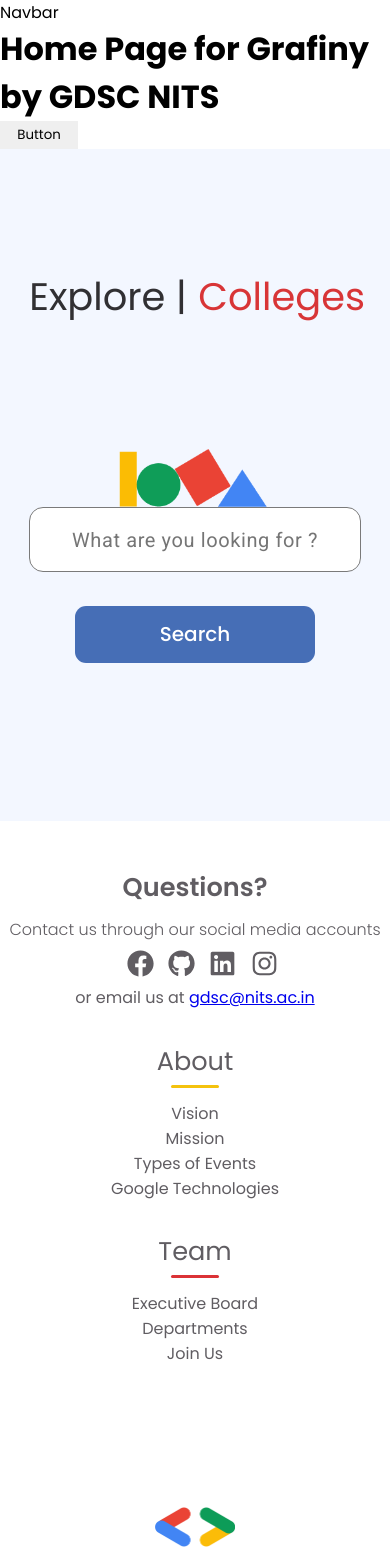
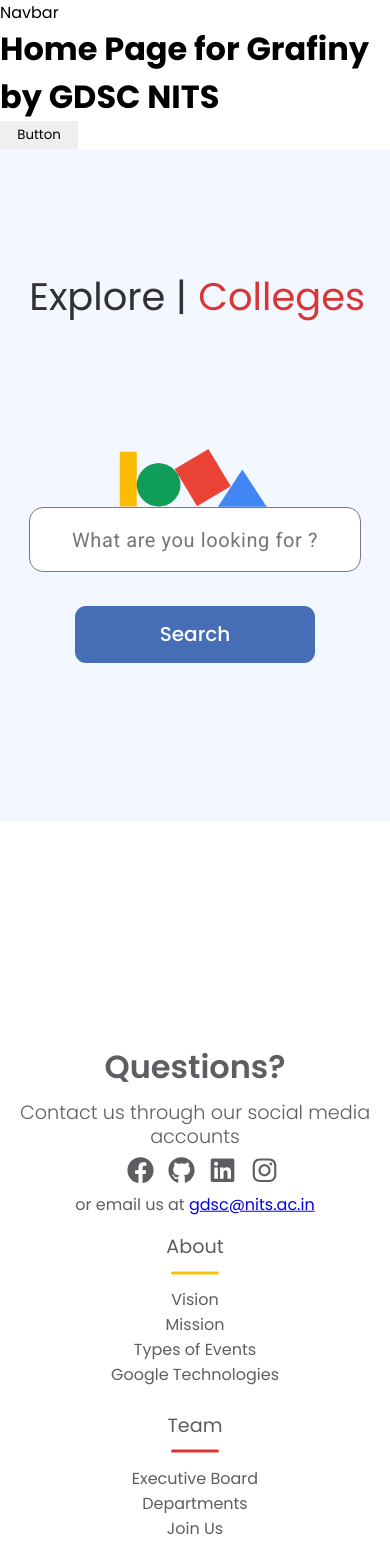
Before and after one commit to gdsc-nits-org/grafiny-client, a React (Vite) app: page / in a window 390 px wide. Shown: the top 1568 px of the page. Built offline with nearby package versions, Linux system fonts and the light colour scheme.

Commit message:
Footer minor changes implemented

```diff
--- a/src/Components/Footer/Footer.jsx
+++ b/src/Components/Footer/Footer.jsx
@@ -5,24 +5,11 @@ import styles from "./Footer.module.scss";
 const Footer = () => {
   return (
     <footer className={styles.footer}>
-      <div className={styles["footer-content"]}>
-        <div className={styles["footer-left"]}>
-          <h3>About</h3>
-          <div className={styles["divider-left"]}></div>
-          <div className={styles["fleft-content"]}>
-            <ul>
-              <li>Vision</li>
-              <li>Mission</li>
-              <li>Types of Events</li>
-              <li>Google Technologies</li>
-            </ul>
-          </div>
-        </div>
       <div className={styles["footer-centre"]}>
         <h3>Questions?</h3>
         <p>Contact us through our social media accounts</p>
         <a
-            href="https://www.facebook.com/gdscnits/"
+          href="https://www.facebok.com/gdscnits/"
           className={styles["social-media-icons"]}
         >
           <FaFacebook className={styles["social-media-icons"]} />
@@ -49,12 +36,46 @@ const Footer = () => {
         <span>or email us at </span>
         <a href="mailto:gdsc@nits.ac.in">gdsc@nits.ac.in</a>
       </div>
+      <div className={styles["footer-content"]}>
+        <div className={styles["footer-left"]}>
+          <h3>About</h3>
+          <div className={styles["divider-left"]}></div>
+          <div className={styles["fleft-content"]}>
+            <ul className={styles["f-listitem"]}>
+              <li>
+                {" "}
+                <a href="/">Vision</a>
+              </li>
+              <li>
+                {" "}
+                <a href="/">Mission</a>
+              </li>
+              <li>
+                <a href="/"> Types of Events</a>
+              </li>
+              <li>
+                <a href="/"> Google Technologies</a>
+              </li>
+            </ul>
+          </div>
+        </div>
         <div className={styles["footer-right"]}>
           <h3>Team</h3>
           <div className={styles["divider-right"]}></div>
-          <p>Executive Board</p>
-          <p>Departments</p>
-          <p>Join Us</p>
+          <ul className={styles["f-listitem"]}>
+            <li>
+              {" "}
+              <a href="/">Executive Board</a>
+            </li>
+            <li>
+              {" "}
+              <a href="/">Departments</a>
+            </li>
+            <li>
+              {" "}
+              <a href="/">Join Us</a>
+            </li>
+          </ul>
         </div>
       </div>
       <div className={styles["footer-end"]}>
--- a/src/Components/Footer/Footer.module.scss
+++ b/src/Components/Footer/Footer.module.scss
@@ -1,6 +1,5 @@
 .footer {
   color: var(--gdsc-neutral-1-100);
-  height: 30vh;
   text-align: center;
   display: flex;
   justify-content: center;
@@ -9,11 +8,9 @@
   .footer-content {
     display: flex;
     justify-content: space-around;
+    // gap: 70vw;
 
     .footer-left {
-      // position: absolute;
-      left: 10vw;
-
       h3 {
         font-family: Poppins;
         font-size: 2em;
@@ -22,10 +19,23 @@
         text-align: center;
       }
 
-      .fleft-content ul li {
-        list-style: none;
-        font-size: 1em;
-        cursor: pointer;
+      .fleft-content {
+        z-index: 3;
+        position: relative;
+
+        .f-listitem * {
+          list-style: none;
+
+          font-size: 1.2em;
+          cursor: pointer;
+
+          text-decoration: none !important;
+          color: var(--gdsc-content-2-100);
+
+          :hover {
+            color: var(--gdsc-dark-1-100);
+          }
+        }
       }
 
       .divider-left {
@@ -38,44 +48,19 @@
       }
     }
 
-    .footer-centre {
-      h3 {
-        font-family: Poppins;
-        font-size: 2em;
-        font-weight: 600;
-        line-height: 48px;
-        text-align: center;
-        margin-bottom: 0.3em;
-      }
+    .footer-right {
+      position: relative;
 
-      p {
-        font-family: "Poppins";
-        font-style: normal;
-        font-weight: 300;
-        font-size: 1em;
-        line-height: 24px;
-      }
+      .f-listitem * {
+        text-decoration: none;
+        font-size: 1.2em;
+        list-style-type: none;
+        cursor: pointer;
+        color: var(--gdsc-content-2-100);
 
-      a img {
-        width: 3em;
-        height: 3em;
-      }
-
-      .social-media-icons {
-        font-size: 1.3em;
-        color: var(--gdsc-content-2-100);
-        margin-left: 0.3em;
-        margin-top: 0.3em;
-      }
-    }
-
-    .footer-right {
-      // position: absolute;
-      right: 10vw;
-
-      p {
-        font-size: 1em;
-        cursor: pointer;
+        :hover {
+          color: var(--gdsc-dark-1-100);
+        }
       }
 
       h3 {
@@ -96,51 +81,84 @@
     }
   }
 
+  .footer-centre {
+    transform: translateY(100%);
+
+    h3 {
+      font-family: Poppins;
+      font-size: 2em;
+      font-weight: 600;
+      line-height: 48px;
+      text-align: center;
+      margin-bottom: 0.3em;
+    }
+
+    p {
+      font-family: "Poppins";
+      font-style: normal;
+      font-weight: 300;
+      font-size: 1.2em;
+      line-height: 24px;
+    }
+
+    a img {
+      width: 3em;
+      height: 3em;
+    }
+
+    .social-media-icons {
+      font-size: 1.3em;
+      color: var(--gdsc-content-2-100);
+      margin-left: 0.3em;
+      margin-top: 0.3em;
+
+      :hover {
+        color: var(--gdsc-dark-1-100);
+      }
+    }
+  }
+
   .footer-end {
+    margin: 3rem auto;
+
     img {
       width: 5em;
-      // height: 5em;
     }
 
     h5 {
-      font-size: 1.5em;
+      font-size: 1.8em;
       font-weight: 400;
     }
 
     p {
-      font-size: 1em;
+      font-size: 1.2em;
     }
+  }
+}
+
+@media only screen and (max-width: 1100px) {
+  .footer-content {
+    display: flex;
+    gap: 30vw;
   }
 }
 
 @media only screen and (max-width: 800px) {
   .footer {
-    .footer-content {
-      .footer-left {
-        left: 2%;
-      }
-
-      .footer-right {
-        right: 2%;
-      }
-    }
-  }
-}
-
-@media only screen and (max-width: 650px) {
-  .footer {
     .footer-end {
       position: relative;
-      top: 40vh;
+      top: 32vh;
 
       h5 {
-        font-size: 1.25em;
+        font-size: 1.2em;
         padding-left: 0.3em;
       }
 
       p {
         padding-left: 0.3em;
+        font-size: 1em;
       }
+
       img {
         margin: 1.2em 0;
       }
@@ -150,30 +168,38 @@
       display: flex;
       justify-content: center;
       flex-direction: column;
+      gap: 0;
 
       .footer-left {
         position: relative;
         left: 0;
-        top: 75%;
+        transform: translateY(110%);
 
         h3 {
-          font-size: 1.6em;
+          font-size: 1.2em;
+        }
+
+        .fleft-content .f-listitem * {
+          font-size: 1em;
+        }
+      }
+
+      .footer-right {
+        position: relative;
+        transform: translateY(140%);
+
+        h3 {
+          font-size: 1.2em;
+        }
+
+        .f-listitem * {
+          font-size: 1em;
         }
       }
 
       .footer-centre {
         h3 {
-          font-size: 1.6em;
-        }
-      }
-
-      .footer-right {
-        position: relative;
-        right: 0;
-        top: 48%;
-
-        h3 {
-          font-size: 1.6em;
+          font-size: 1.2em;
         }
       }
     }
```
Lines whose indentation alone changed are shown as unchanged.
